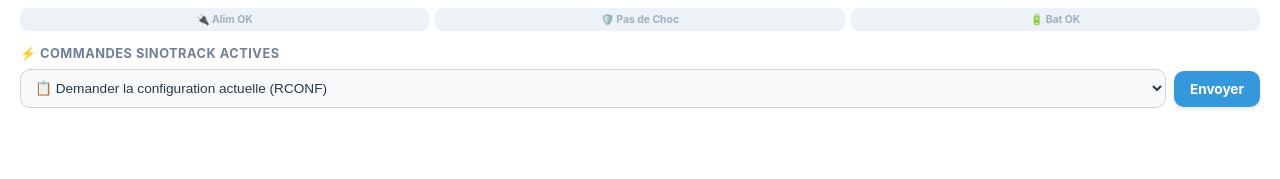
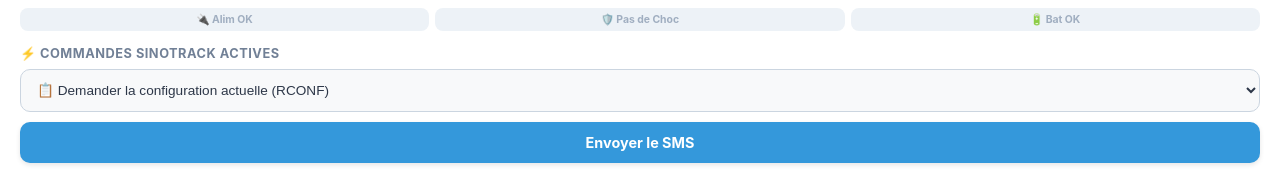
Before and after one commit to chrisia34550/Moto-test, a plain HTML site: page index.html in a window 1280 px wide. Shown: the part 621-800 px from the top of the page. Drawn offline with nearby package versions, Linux system fonts and the light colour scheme; no server answers.

Commit message:
index.html

```diff
--- a/index.html
+++ b/index.html
@@ -37,16 +37,18 @@
         .alert-pill.active-red { background: #fed7d7; color: #e53e3e; border: 1px solid #e53e3e; }
         .alert-pill.active-green { background: #c6f6d5; color: #22543d; }
 
-        /* Style de la section Menu Déroulant / Commandes */
-        .action-container { display: flex; gap: 8px; margin-top: 5px; align-items: center; }
+        /* Style corrigé pour empiler le menu et le bouton proprement sur mobile */
+        .action-container { display: flex; flex-direction: column; gap: 10px; margin-top: 5px; width: 100%; box-sizing: border-box; }
         .custom-select {
-            flex: 1; padding: 10px; border-radius: 10px; border: 1px solid #cbd5e0;
+            width: 100%; padding: 12px; border-radius: 10px; border: 1px solid #cbd5e0;
             font-size: 0.85rem; background: #f8f9fa; color: #2d3748; outline: none;
+            box-sizing: border-box;
         }
         .send-btn {
-            background: #3498db; color: white; padding: 10px 16px; border-radius: 10px;
-            border: none; font-size: 0.85rem; font-weight: bold; cursor: pointer;
+            width: 100%; background: #3498db; color: white; padding: 12px; border-radius: 10px;
+            border: none; font-size: 0.9rem; font-weight: bold; cursor: pointer;
             text-decoration: none; text-align: center; box-shadow: 0 2px 5px rgba(0,0,0,0.1);
+            box-sizing: border-box;
         }
 
         .badge { color: white; padding: 4px 12px; border-radius: 20px; font-size: 0.75rem; font-weight: bold; }
@@ -95,7 +97,7 @@
             <div id="alert-lowbat" class="alert-pill">🔋 Bat OK</div>
         </div>
 
-        <!-- REPOSITIONNEMENT DU MENU DEROULANT TYPE SINOTRACK -->
+        <!-- SECTION MENU DÉROULANT AJUSTÉE -->
         <h3>⚡ Commandes Sinotrack Actives</h3>
         <div class="action-container">
             <select id="sms-action" class="custom-select">
@@ -105,13 +107,13 @@
                 <option value="9410000">🟢 Rétablir Relais / Autoriser Démarrage (9410000)</option>
                 <option value="CQ">🔄 Redémarrer le traceur (CQ)</option>
             </select>
-            <a id="send-sms-link" href="#" class="send-btn" onclick="prepareSMS(event)">Envoyer</a>
+            <a id="send-sms-link" href="#" class="send-btn" onclick="prepareSMS(event)">Envoyer le SMS</a>
         </div>
     </div>
 
     <script src="https://unpkg.com/leaflet@1.9.4/dist/leaflet.js"></script>
     <script>
-        // METS LE NUMÉRO DE LA CARTE SIM DE TA MOTO ICI À LA PLACE DE L'ANCIEN ID BRUT
+        // METS LE NUMÉRO DE LA CARTE SIM DE TA MOTO ICI
         const NUMERO_MOTO = "+33759671722";
 
         const BASE64_TOKEN = "Y2hyaXNpYWNocmlzQGdtYWlsLmNvbTo0Nzc4MDA2Q2E/";
@@ -128,7 +130,6 @@
         let isHistoryVisible = false;
         let dailyMaxSpeed = 0;
 
-        // Fonction pour l'envoi dynamique du SMS basé sur le menu déroulant
         function prepareSMS(event) {
             const select = document.getElementById('sms-action');
             const command = select.value;
@@ -139,7 +140,6 @@
                 return;
             }
 
-            // Met à jour dynamiquement l'attribut href du lien avant l'exécution du clic
             document.getElementById('send-sms-link').href = `sms:${NUMERO_MOTO}?body=${command}`;
         }
 
@@ -174,7 +174,6 @@
                     const statusText = isMoving ? "En mouvement" : "Stationné";
                     const badgeColor = isMoving ? "#2ecc71" : "#2980b9";
 
-                    // RECHERCHE DU VOLTAGE SUITE AU COUPLAGE DU NOUVEL ID 09...
                     let voltage = "-";
                     let attrs = target.attributes;
 
@@ -305,7 +304,7 @@
         }
 
         updateTracking();
-        setInterval(updateTracking, 15000); // Mise à jour automatique en arrière-plan toutes les 15s
+        setInterval(updateTracking, 15000);
     </script>
 </body>
 </html>
```
